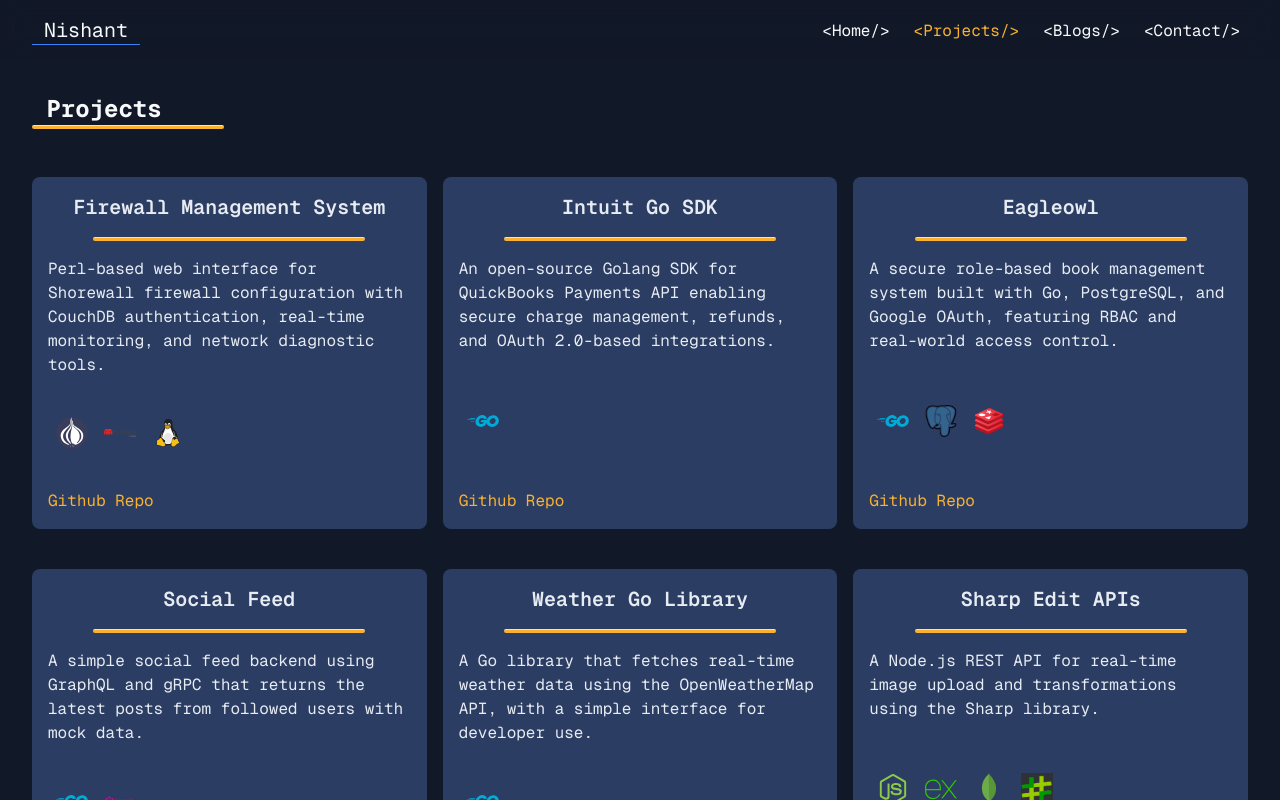
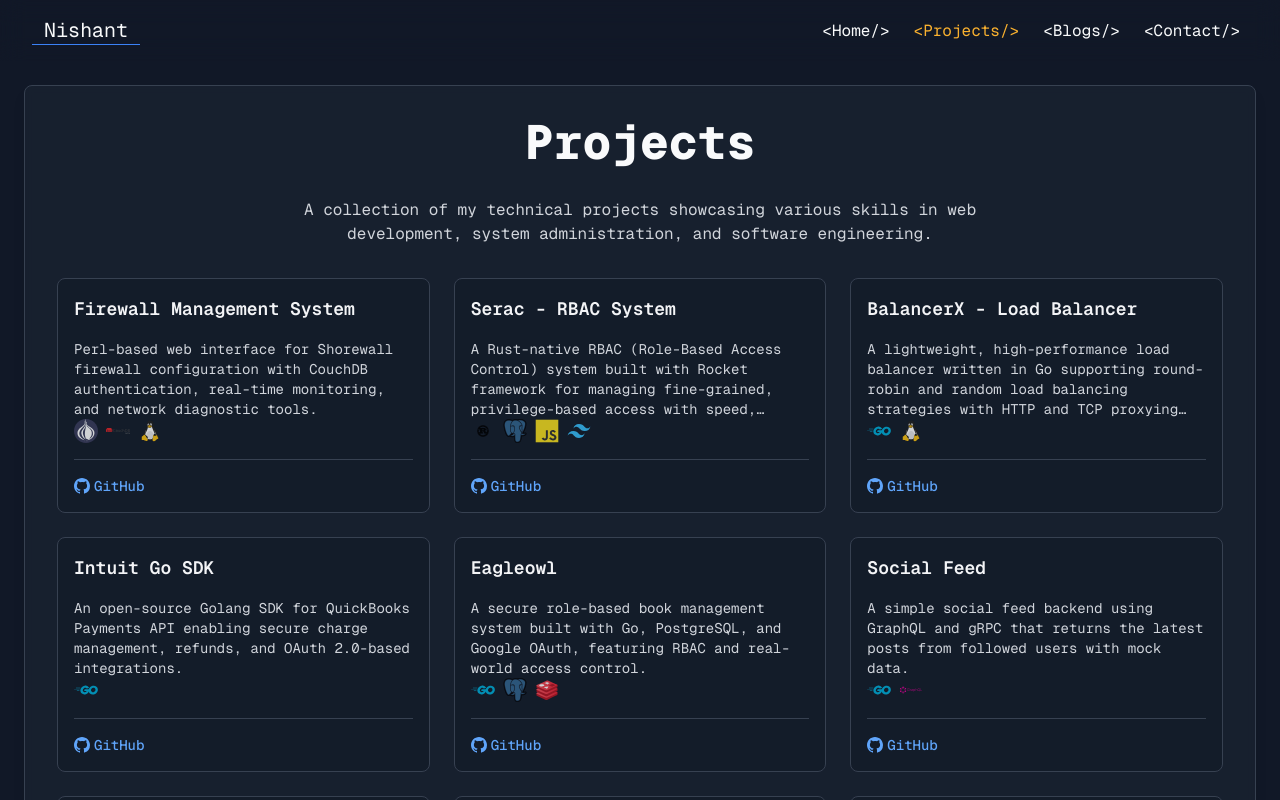
Before and after one commit to nishujangra/Portfolio, a React (Vite) app: page /projects in a window 1280 px wide. Shown: the top 800 px of the page. Built offline with nearby package versions, Linux system fonts and the light colour scheme.

Commit message:
projects: updated

```diff
--- a/src/components/ProjectCard.tsx
+++ b/src/components/ProjectCard.tsx
@@ -9,54 +9,51 @@ interface Project {
 
 const ProjectCard = ({ project }: { project: Project }) => {
     return (
-        <div className="mt-6 space-y-8 p-4 rounded-lg mx-auto text-sm md:text-base bg-[#2b3d63] text-[#e7ebf2] flex justify-between flex-col">
-            <div className="space-y-4 flex flex-col justify-between">
-                <strong className="text-lg md:text-xl font-semibold text-center">
+        <div className="bg-gray-900/50 rounded-lg p-4 hover:bg-gray-800/70 transition-colors duration-200 border border-gray-700 h-full flex flex-col">
+            <div className="flex-1 space-y-4">
+                <h3 className="text-lg font-semibold text-gray-100 mb-2 line-clamp-2">
                     {project.title}
-                </strong>
-                <div className="flex justify-center">
-                    <hr className="h-1 bg-gold rounded-lg w-3/4" />
-                </div>
-                <p>
+                </h3>
+                <p className="text-gray-300 text-sm line-clamp-4">
                     {project.desc}
-                    {/* {
-                        project.desc.length > 150
-                            ? `${project.desc.slice(0, 150)}`
-                            : project.desc
-                    }
-                    {
-                        project.desc.length > 150 ? (
-                            <span className="text-blue-500">
-                                ...Read More
-                            </span>
-                        ) : (
-                            ""
-                        )
-                    } */}
                 </p>
             </div>
-            <div className="flex">
-                {project.iconLists?.map((icon, index) => (
+
+            {project.iconLists && project.iconLists.length > 0 && (
+                <div className="flex flex-wrap gap-2 mb-4">
+                    {project.iconLists.map((icon, index) => (
                         <img
                             key={index}
                             src={icon}
-                        alt="icon"
-                        className="w-8 h-8 m-2" // Adjusted size to be consistent
+                            alt="technology icon"
+                            className="w-6 h-6 opacity-80 hover:opacity-100 transition-opacity duration-200"
                         />
                     ))}
                 </div>
-            <div className="flex gap-4 justify-between">
+            )}
+
+            <div className="flex gap-4 justify-between items-center pt-4 border-t border-gray-700">
                 <a
                     href={project.githubLink}
-                    className="text-gold hover:text-yellow-400"
+                    target="_blank"
+                    rel="noopener noreferrer"
+                    className="text-blue-400 hover:text-blue-300 text-sm font-medium transition-colors duration-200 flex items-center"
                 >
-                    Github Repo
+                    <svg className="w-4 h-4 mr-1" fill="currentColor" viewBox="0 0 20 20">
+                        <path fillRule="evenodd" d="M10 0C4.477 0 0 4.484 0 10.017c0 4.425 2.865 8.18 6.839 9.504.5.092.682-.217.682-.483 0-.237-.008-.868-.013-1.703-2.782.605-3.369-1.343-3.369-1.343-.454-1.158-1.11-1.466-1.11-1.466-.908-.62.069-.608.069-.608 1.003.07 1.531 1.032 1.531 1.032.892 1.53 2.341 1.088 2.91.832.092-.647.35-1.088.636-1.338-2.22-.253-4.555-1.113-4.555-4.951 0-1.093.39-1.988 1.029-2.688-.103-.253-.446-1.272.098-2.65 0 0 .84-.27 2.75 1.026A9.564 9.564 0 0110 4.844c.85.004 1.705.115 2.504.337 1.909-1.296 2.747-1.027 2.747-1.027.546 1.379.203 2.398.1 2.651.64.7 1.028 1.595 1.028 2.688 0 3.848-2.339 4.695-4.566 4.942.359.31.678.921.678 1.856 0 1.338-.012 2.419-.012 2.747 0 .268.18.58.688.482A10.019 10.019 0 0020 10.017C20 4.484 15.522 0 10 0z" clipRule="evenodd" />
+                    </svg>
+                    GitHub
                 </a>
                 {project.demoLink && (
                     <a
                         href={project.demoLink}
-                        className="text-gold hover:text-yellow-400"
+                        target="_blank"
+                        rel="noopener noreferrer"
+                        className="text-green-400 hover:text-green-300 text-sm font-medium transition-colors duration-200 flex items-center"
                     >
+                        <svg className="w-4 h-4 mr-1" fill="currentColor" viewBox="0 0 20 20">
+                            <path fillRule="evenodd" d="M10.293 3.293a1 1 0 011.414 0l6 6a1 1 0 010 1.414l-6 6a1 1 0 01-1.414-1.414L14.586 11H3a1 1 0 110-2h11.586l-4.293-4.293a1 1 0 010-1.414z" clipRule="evenodd" />
+                        </svg>
                         Demo
                     </a>
                 )}
--- a/src/data/projects.ts
+++ b/src/data/projects.ts
@@ -13,6 +13,30 @@ const projects = [
 },
     {
       id: 0,
+      title: "Serac - RBAC System",
+      desc: "A Rust-native RBAC (Role-Based Access Control) system built with Rocket framework for managing fine-grained, privilege-based access with speed, security, and clarity.",
+      iconLists: [
+        "assets/icons/rust.svg",
+        "assets/icons/postgres.png",
+        "assets/icons/javascript.svg",
+        "assets/icons/tailwind.svg",
+      ],
+      demoLink: "",
+      githubLink: "https://github.com/nishujangra/serac",
+    },
+    {
+      id: 1,
+      title: "BalancerX - Load Balancer",
+      desc: "A lightweight, high-performance load balancer written in Go supporting round-robin and random load balancing strategies with HTTP and TCP proxying capabilities.",
+      iconLists: [
+        "assets/icons/go.svg",
+        "assets/icons/linux.svg",
+      ],
+      demoLink: "",
+      githubLink: "https://github.com/nishujangra/balancerx",
+    },
+    {
+      id: 2,
       title: "Intuit Go SDK",
       desc: "An open-source Golang SDK for QuickBooks Payments API enabling secure charge management, refunds, and OAuth 2.0-based integrations.",
       iconLists: [
@@ -22,7 +46,7 @@ const projects = [
       githubLink: "https://github.com/nishujangra/intuit-go",
     },
     {
-      id: 1,
+      id: 3,
       title: "Eagleowl",
       desc: "A secure role-based book management system built with Go, PostgreSQL, and Google OAuth, featuring RBAC and real-world access control.",
       iconLists: [
@@ -34,7 +58,7 @@ const projects = [
       githubLink: "https://bitbucket.org/tirveni/eagleowl/src/master/",
     },
     {
-      id: 2,
+      id: 4,
       title: "Social Feed",
       desc: "A simple social feed backend using GraphQL and gRPC that returns the latest posts from followed users with mock data.",
       iconLists: [
@@ -45,7 +69,7 @@ const projects = [
       githubLink: "https://github.com/nishujangra/social-feed",
     },
     {
-      id: 3,
+      id: 5,
       title: "Weather Go Library",
       desc: "A Go library that fetches real-time weather data using the OpenWeatherMap API, with a simple interface for developer use.",
       iconLists: ["assets/icons/go.svg"],
@@ -53,7 +77,7 @@ const projects = [
       githubLink: "https://github.com/nishujangra/weather-library",
     },
     {
-      id: 4,
+      id: 6,
       title: "Sharp Edit APIs",
       desc: "A Node.js REST API for real-time image upload and transformations using the Sharp library.",
       iconLists: [
@@ -66,7 +90,7 @@ const projects = [
       githubLink: "https://github.com/nishujangra/sharp-edit",
     },
     {
-      id: 5,
+      id: 7,
       title: "HunterXPokemon - Treasure Hunt Game",
       desc: "A treasure hunt game where you have to find the hidden pokemons in the map and catch them all to win the game.",
       iconLists: [
@@ -80,7 +104,7 @@ const projects = [
       githubLink: "https://github.com/nishujangra/pokemonXHunter",
     },
     {
-      id: 6,
+      id: 8,
       title: "Keeper - React App",
       desc: "Keeper-React-App is a note-taking app built with React, featuring an intuitive interface for creating, editing, and deleting notes.",
       iconLists: [
@@ -93,9 +117,9 @@ const projects = [
       githubLink: "https://github.com/nishujangra/Keeper-React-App",
     },
     {
-      id: 7,
+      id: 9,
       title: "Cipher Chest",
-      desc: "A simple, secure password manager that stores encrypted passwords in your browser’s local storage, with an easy-to-use interface.",
+      desc: "A simple, secure password manager that stores encrypted passwords in your browser's local storage, with an easy-to-use interface.",
       iconLists: [
         "assets/icons/vite.svg",
         "assets/icons/react.svg",
@@ -108,7 +132,7 @@ const projects = [
       githubLink: "https://github.com/nishujangra/cipher-chest",
     },
     {
-      id: 8,
+      id: 10,
       title: "Love Calculator",
       desc: "A fun web app that calculates compatibility between two names using ASCII value math.",
       iconLists: ["assets/icons/python.svg"],
--- a/src/pages/Projects/Projects.tsx
+++ b/src/pages/Projects/Projects.tsx
@@ -3,19 +3,30 @@ import projects from "@/data/projects";
 
 const Projects = () => {
     return (
-        <main className="min-h-screen">
-            <section className="p-8">
-                <h2 className="text-lg md:text-2xl font-bold">
-                    &nbsp;Projects
-                </h2>
-                <hr className="bg-gold h-1 w-[35vw] md:w-[20vw] lg:w-[15vw] rounded-full" />
+        <main className="p-6 bg-[#111827] min-h-screen">
+            <div className="flex flex-col justify-center items-center min-h-[80vh]">
+                <div className="max-w-7xl mx-auto px-4 sm:px-6 lg:px-8 rounded-lg shadow-lg p-8 border border-gray-700 bg-gray-800/50 backdrop-blur-sm">
+                    <h1 className="text-5xl font-extrabold text-center mb-8">
+                        Projects
+                    </h1>
+                    <p className="text-center mb-8 max-w-2xl mx-auto text-gray-300">
+                        A collection of my technical projects showcasing various skills in web development,
+                        system administration, and software engineering.
+                    </p>
 
-                <div className="grid grid-cols-1 md:grid-cols-2 lg:grid-cols-3 gap-4 mt-6">
-                    {projects.map((project) => (
-                            <ProjectCard project={project} />
-                    ))}
+                    <div className="grid grid-cols-1 md:grid-cols-2 lg:grid-cols-3 gap-6">
+                        {projects.map((project, index) => (
+                            <ProjectCard key={index} project={project} />
+                        ))}
+                    </div>
+
+                    <div className="mt-8 text-center">
+                        <p className="text-gray-400 text-sm">
+                            Total: {projects.length} projects
+                        </p>
+                    </div>
                 </div>
-            </section>
+            </div>
         </main>
     );
 };
```
Also changed, not shown: public/assets/icons/rust.svg (added). Lines whose indentation alone changed are shown as unchanged.
